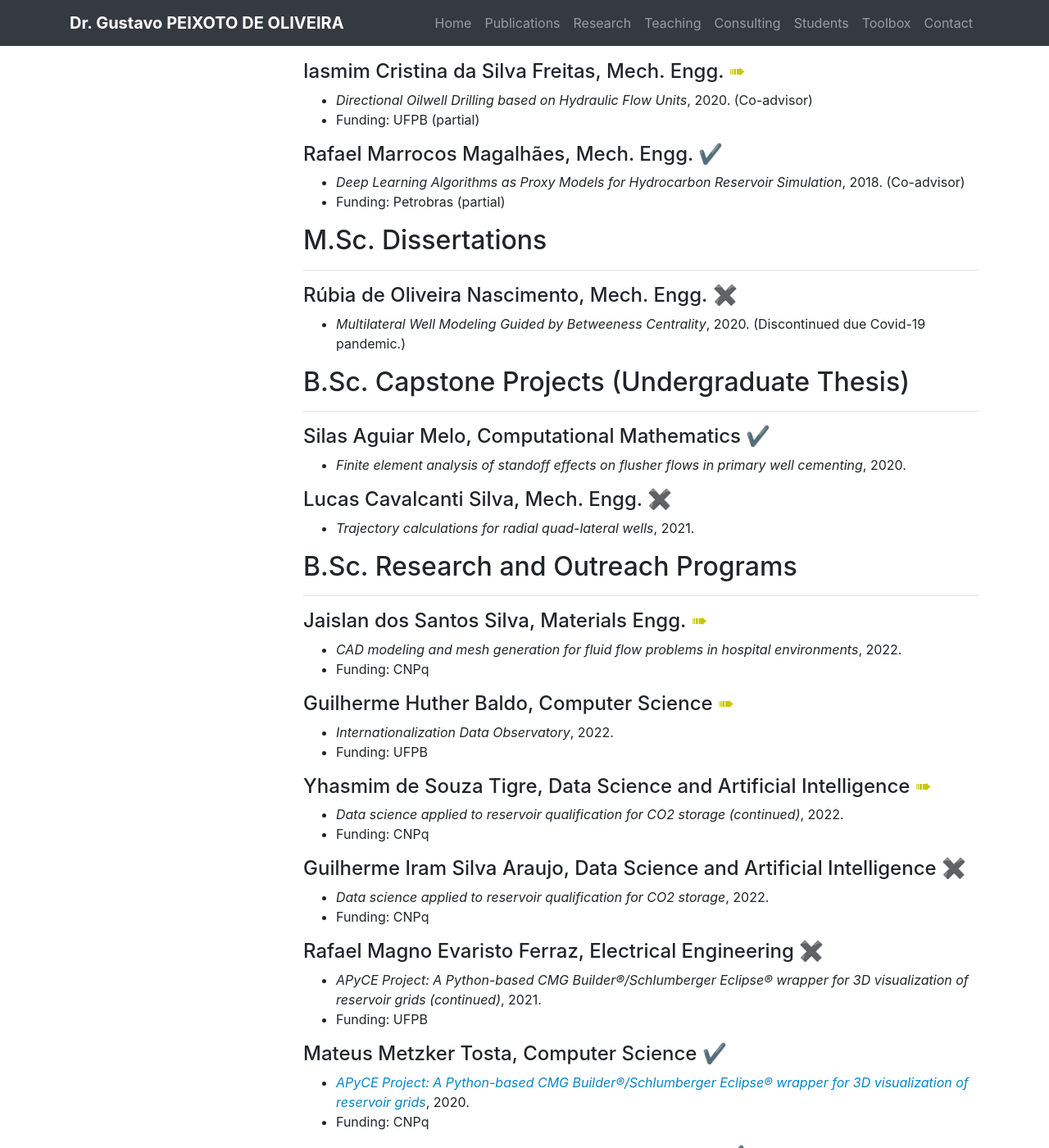
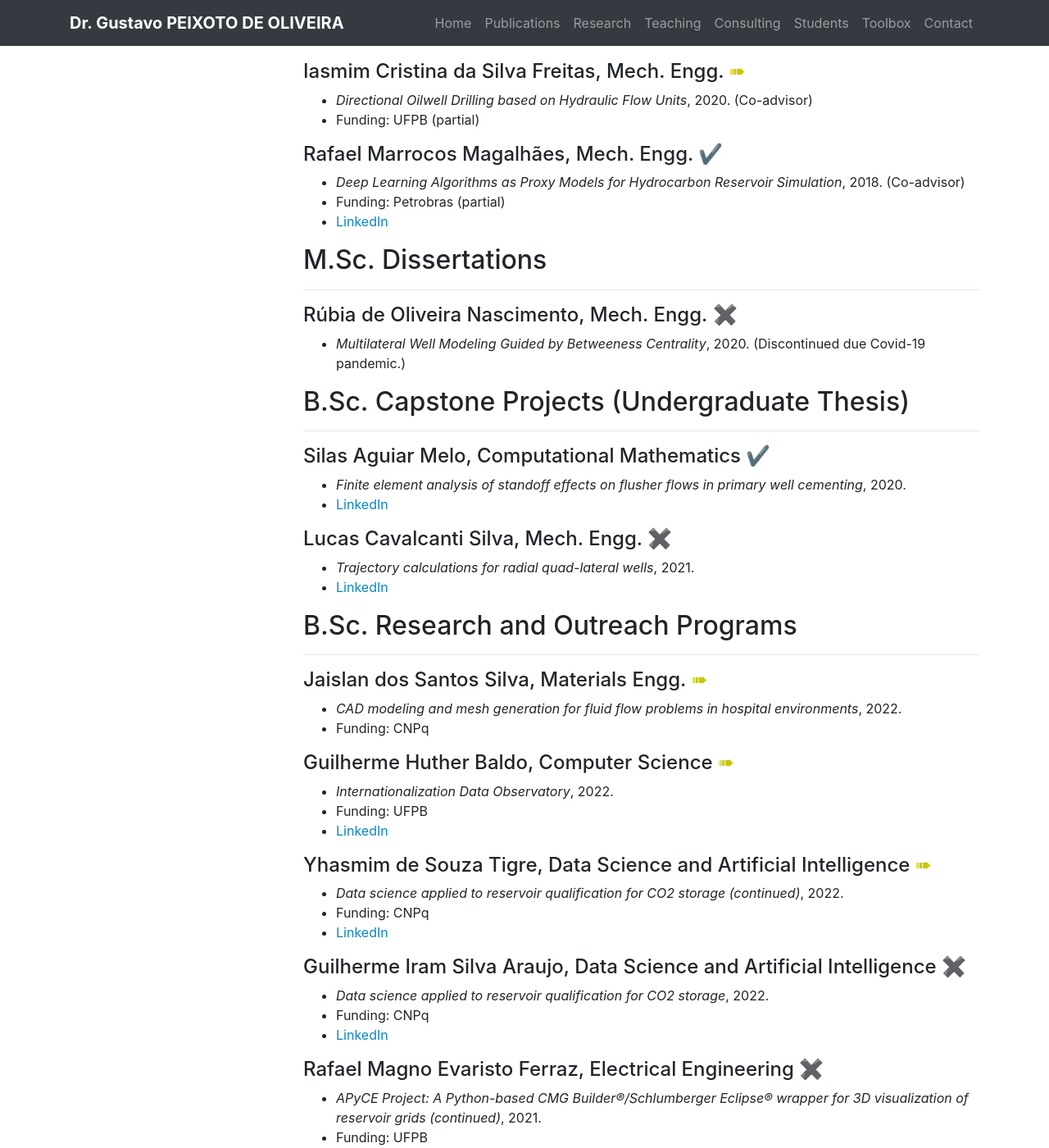
Before and after one commit to gcpeixoto/gcpeixoto.github.io, a Jekyll site: the page built from _pages/students.md, in a window 1280 px wide and 1400 px high, scrolled down 558 px. Shown: the whole window at 82% size. Built offline with Jekyll 4.4.1, drawn with Linux system fonts in a browser that asks for light colours; some of the changed text lies outside the part shown.

Commit message:
Update info

```diff
--- a/_includes/components/students/bsc.md
+++ b/_includes/components/students/bsc.md
@@ -3,7 +3,8 @@
 
 #### Silas Aguiar Melo, Computational Mathematics <span style="color:green"> &#10004; </span>
 - *Finite element analysis of standoff effects on flusher flows in primary well cementing*, 2020.
-
+- [LinkedIn](https://www.linkedin.com/in/silas-melo-746a4815a/)
 
 #### Lucas Cavalcanti Silva, Mech. Engg. <span style="color:rgb(200,0,0);"> &#10006; </span>
 - *Trajectory calculations for radial quad-lateral wells*, 2021.
+- [LinkedIn](https://www.linkedin.com/in/lucas-cavalcanti-silva-754052134/)
--- a/_includes/components/students/dsc.md
+++ b/_includes/components/students/dsc.md
@@ -17,3 +17,4 @@
 #### Rafael Marrocos Magalhães, Mech. Engg. <span style="color:green;"> &#10004; </span>
 - *Deep Learning Algorithms as Proxy Models for Hydrocarbon Reservoir Simulation*, 2018. (Co-advisor)
 - Funding: Petrobras (partial)
+- [LinkedIn](https://www.linkedin.com/in/rafaelmagalhaes/)
--- a/_includes/components/students/ic.md
+++ b/_includes/components/students/ic.md
@@ -5,46 +5,47 @@
 - *CAD modeling and mesh generation for fluid flow problems in hospital environments*, 2022.
 - Funding: CNPq
 
-
 #### Guilherme Huther Baldo, Computer Science <span style="color:rgb(200,200,0);"> &#10144; </span>
 - *Internationalization Data Observatory*, 2022.
 - Funding: UFPB
+- [LinkedIn](https://www.linkedin.com/in/guilherme-huther-baldo-a9b57821a/)
 
 #### Yhasmim de Souza Tigre, Data Science and Artificial Intelligence <span style="color:rgb(200,200,0);"> &#10144; </span>
 - *Data science applied to reservoir qualification for CO2 storage (continued)*, 2022.
 - Funding: CNPq
+- [LinkedIn](https://www.linkedin.com/in/yhasmim-tigre-1696701a1/)
 
 #### Guilherme Iram Silva Araujo, Data Science and Artificial Intelligence <span style="color:rgb(200,0,0);"> &#10006; </span>
 - *Data science applied to reservoir qualification for CO2 storage*, 2022.
 - Funding: CNPq
+- [LinkedIn](https://www.linkedin.com/in/guilherme-iram-ds/)
 
 #### Rafael Magno Evaristo Ferraz, Electrical Engineering <span style="color:rgb(200,0,0);"> &#10006; </span>
 - *APyCE Project: A Python-based CMG Builder®/Schlumberger Eclipse® wrapper for 3D visualization of reservoir grids (continued)*, 2021.
 - Funding: UFPB
 
-
 #### Mateus Metzker Tosta, Computer Science <span style="color:green;"> &#10004; </span>
 - *[APyCE Project: A Python-based CMG Builder®/Schlumberger Eclipse® wrapper for 3D visualization of reservoir grids](https://github.com/mateustosta/apyce-repo)*, 2020.
 - Funding: CNPq
+- [LinkedIn](https://www.linkedin.com/in/mateusmetzker/)
 
 #### Thiago Ney Evaristo Rodrigues, Mech Engg. <span style="color:green;"> &#10004; </span>
 - *Assessment of Rock Typing Methods for Discrete Modeling of Petroleum Reservoirs*, 2019.
 - Funding: UFPB
-
+- [LinkedIn](https://www.linkedin.com/in/thiagoney/)
 
 #### Marcos Ramon Bezerra dos Santos, Mech Engg. <span style="color:green;"> &#10004; </span>
 - *Strategic Placement of Oil Wells in Hydraulic Flow Units and Multiphase Flow Simulations*, 2019.
 - Funding: ABCM
 
-
 #### Samuel Moreira Lustoza Rodrigues, Civil Engg. <span style="color:green;"> &#10004; </span>
 - *Mathematical Models for Well Layout Optimization under Stress Effects*, 2017.
-
+- [LinkedIn](https://www.linkedin.com/in/samuel-lustoza-95aa0713a/)
 
 #### João Luiz Padilha de Aguiar, Civil Engg. <span style="color:green;"> &#10004; </span>
 - *Computer Modeling for Production Zone Placement in Reservoirs*, 2017.
 - Funding: UFPB
-
+- [LinkedIn](https://www.linkedin.com/in/joão-luiz-padilha-de-aguiar-b275171b1/)
 
 #### Lucas Cavalcanti Silva, Mech. Engg. <span style="color:green;"> &#10004; </span>
 - *Reservoir Simulation with MRST Toolbox*, 2017
--- a/_includes/components/students/internships.md
+++ b/_includes/components/students/internships.md
@@ -3,3 +3,4 @@
 
 #### Gustavo Soares Felix Lima, International Relations <span style="color:green"> &#10004; </span>
 - *Data-driven internationalization: analysis of UFPB's indicators*, 2022.
+- [LinkedIn](https://www.linkedin.com/in/gustavo-soares-felix-lima/)
```
Also changed, not shown: _includes/components/courses/pos/num-methods.md (+1 -0 lines), _includes/components/intro.md (+4 -1 lines).
